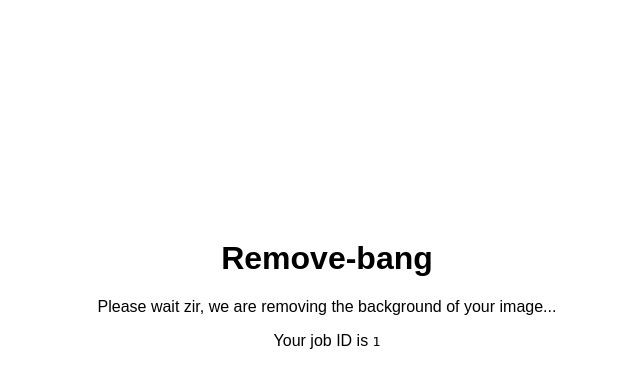
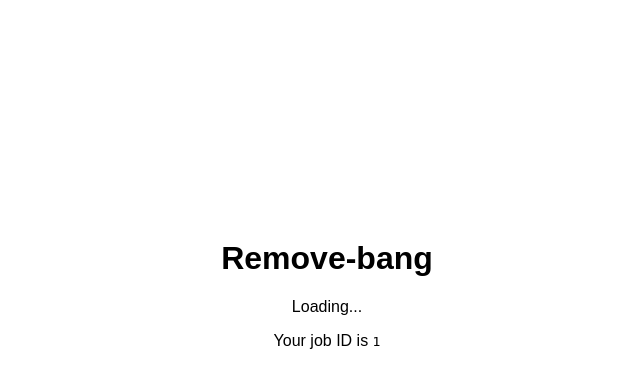
Before and after one commit to naragift/removebang, a Flask app: page /result/1 in a window 1280 px wide. Shown: the top 388 px of the page, without its empty margins (313-953 px from the left). Run offline with Flask 3, Linux system fonts and the light colour scheme.

Commit message:
fix display

```diff
--- a/web/templates/index.html
+++ b/web/templates/index.html
@@ -2,7 +2,6 @@
 
 {% block body %}
 <h1>Remove-bang</h1>
-<p>Yet another background remover, but reliable and scalable xD</p>
 <form method="POST" enctype="multipart/form-data">
   <label>File:</label>
   <input type="file" name="file" />
--- a/web/templates/result.html
+++ b/web/templates/result.html
@@ -3,7 +3,7 @@
 {% block body %}
   <h1>Remove-bang</h1>
   <div x-data x-show="!$store.jobStatus.ready">
-    <p>Please wait zir, we are removing the background of your image...</p>
+    <p>Loading...</p>
     <p>Your job ID is <code>{{ job_id }}</code></p>
   </div>
 
@@ -21,7 +21,7 @@
     });
 
     setInterval(() => {
-      fetch('{{ url_for('job_status', job_id=job_id) }}')
+      fetch('{{ url_for('job_status', job_id=job_id)}}')
         .then(response => response.json())
         .then(data => {
           Alpine.store('jobStatus', data);
```
